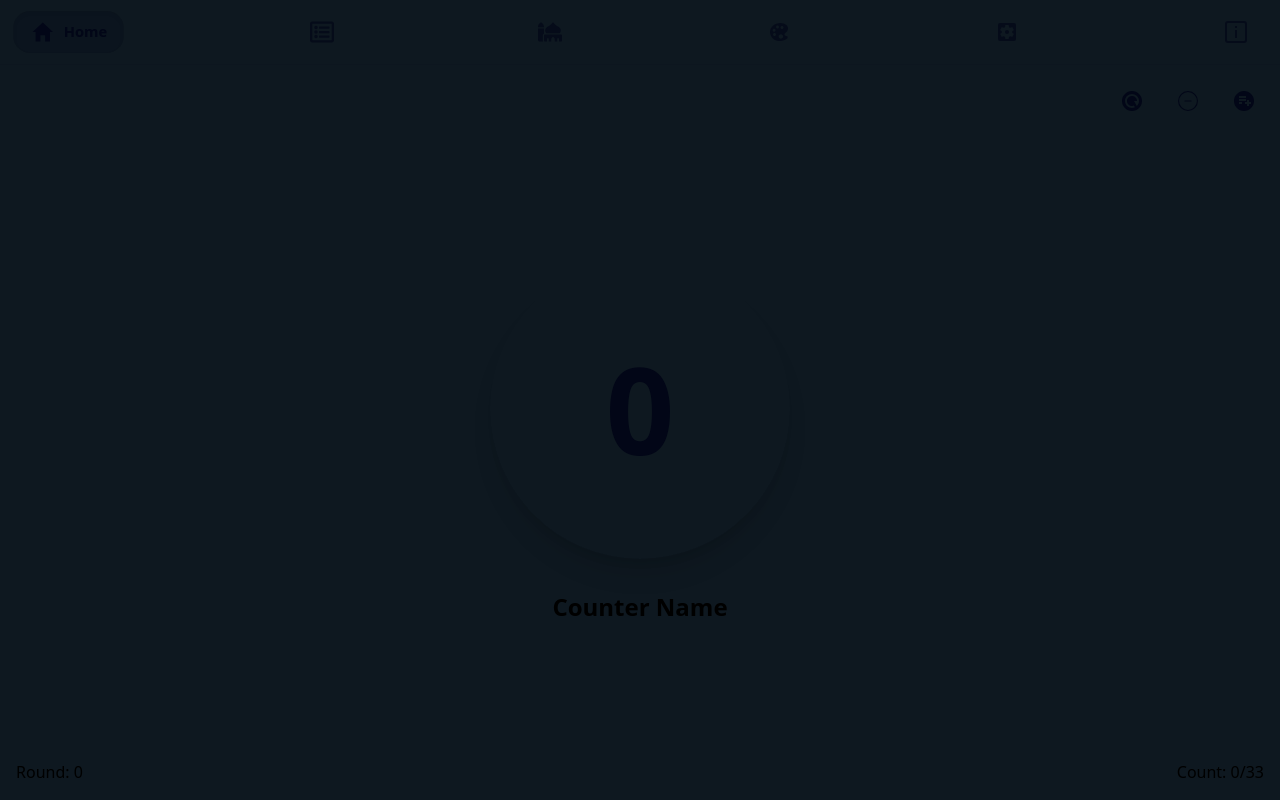
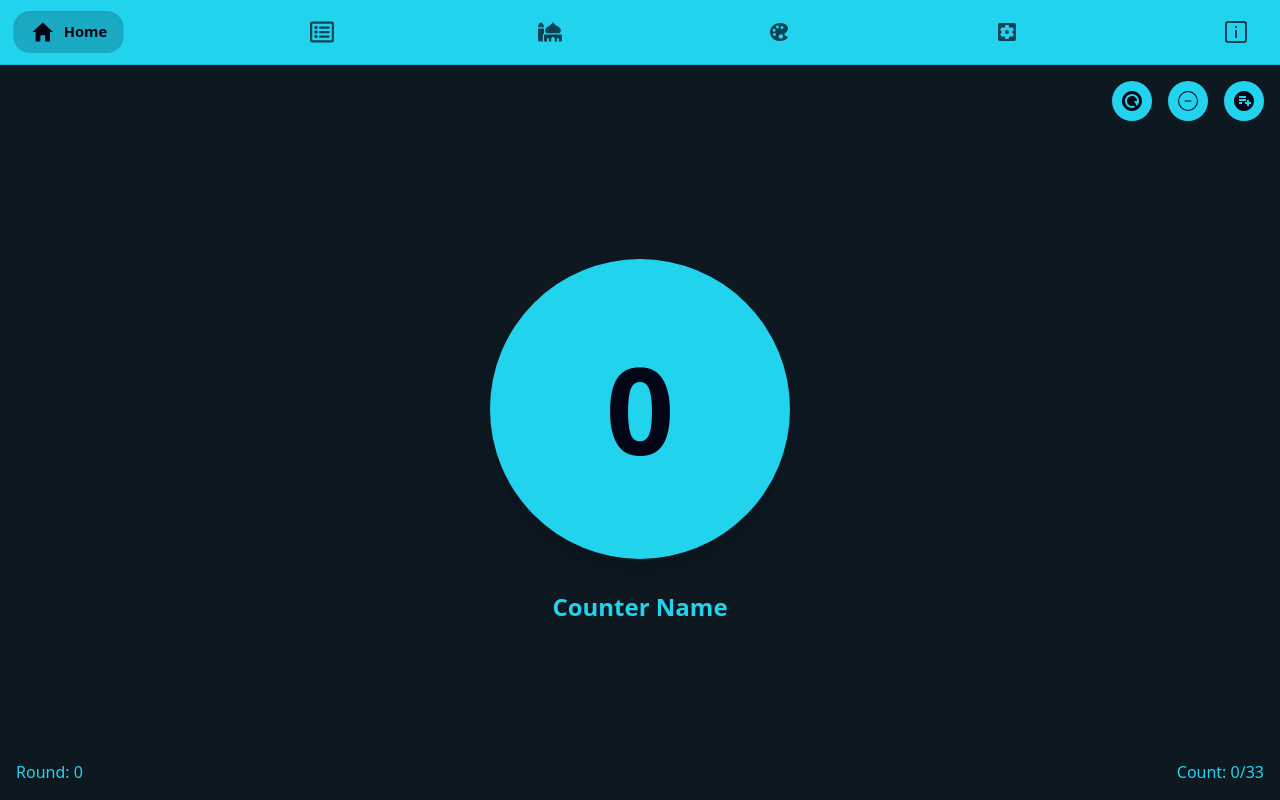
Before and after one commit to IamNayanIslam/advanced-counter-app, a React (Vite) app: page / in a window 1280 px wide. Built offline with nearby package versions, Linux system fonts and the light colour scheme.

Commit message:
type issue fix

```diff
--- a/src/Contexts/ThemseContext.tsx
+++ b/src/Contexts/ThemseContext.tsx
@@ -21,7 +21,7 @@ export interface IProps {
 }
 
 export const INITIAL_THEMES_STATE: ITheme = {
-  theme: "cyan-400",
+  theme: "cyan",
 };
 
 export const ThemesContext = createContext<IContextValue>({
```
